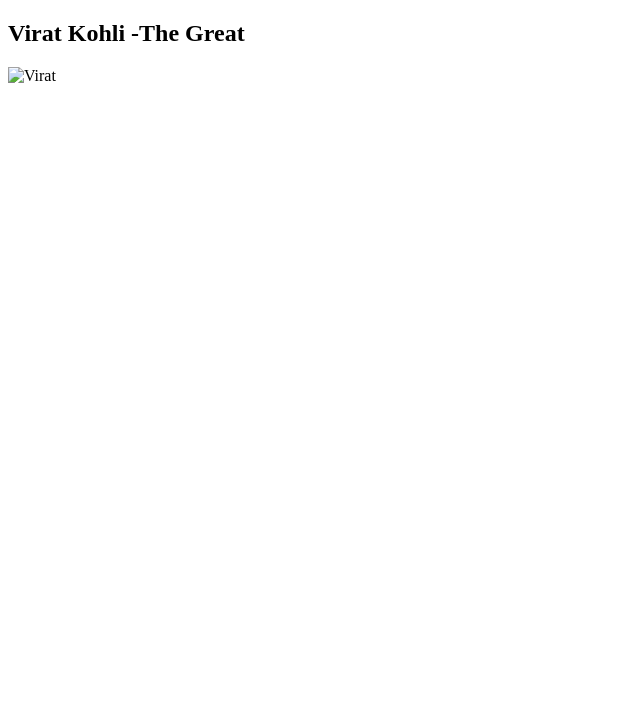
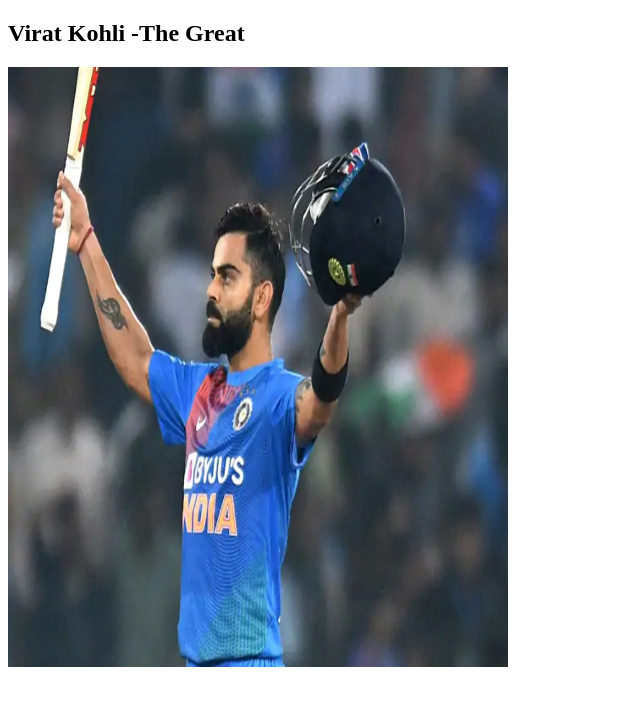
Before and after one commit to Shabrinath/dockerfile, a plain HTML site: page index.html in a window 1280 px wide. Shown: the whole page, without its empty margins (0-640 px from the left). Drawn offline with Linux system fonts and the light colour scheme.

Commit message:
updated image name

```diff
--- a/index.html
+++ b/index.html
@@ -3,7 +3,7 @@
 <body>
 
 <h2>Virat Kohli -The Great</h2>
-<img src="img_girl.jpg" alt="Virat" width="500" height="600">
+<img src="img.webp" alt="Virat" width="500" height="600">
 
 </body>
 </html>
```
